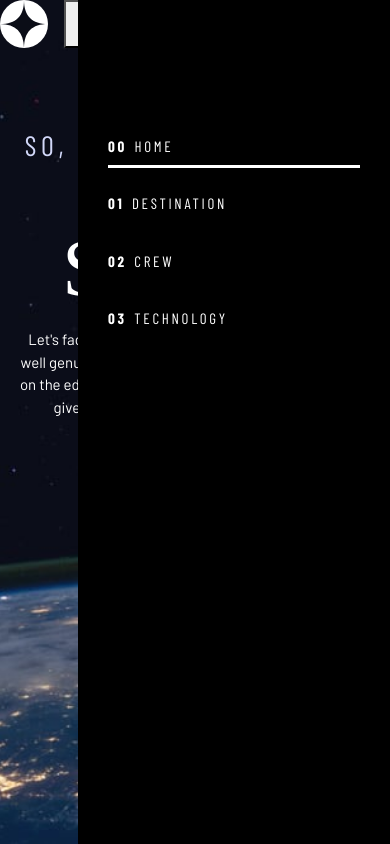
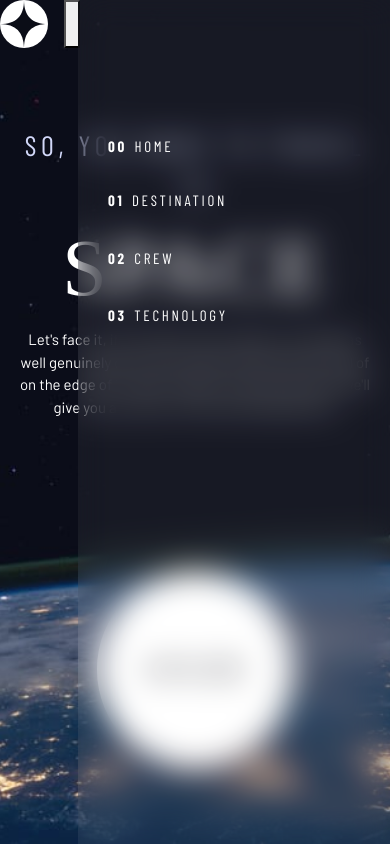
Before and after one commit to onnymm/spacetravel, a React (Vite) app: page / in a window 390 px wide. Built offline with nearby package versions, Linux system fonts and the light colour scheme; a web font is replaced by a local one.

Commit message:
3 Navigation | The Navigation Background

```diff
--- a/src/index.css
+++ b/src/index.css
@@ -299,6 +299,8 @@ select {
     list-style: none;
     padding: 0;
     margin: 0;
+    background-color: hsl( var(--clr-white), 0.05);
+    backdrop-filter: blur(1rem);
 }
 
 @media (max-width: 35rem) {
@@ -307,10 +309,13 @@ select {
         position: fixed;
         z-index: 1000;
         inset: 0 0 0 20%;
-        background-color: black;
         padding: min(20rem, 15vh) 2em;
         margin: 0;
         flex-direction: column;
+    }
+
+    .primary-navigation.underline-indicators > .active {
+        border: 0;
     }
 }
 
```
